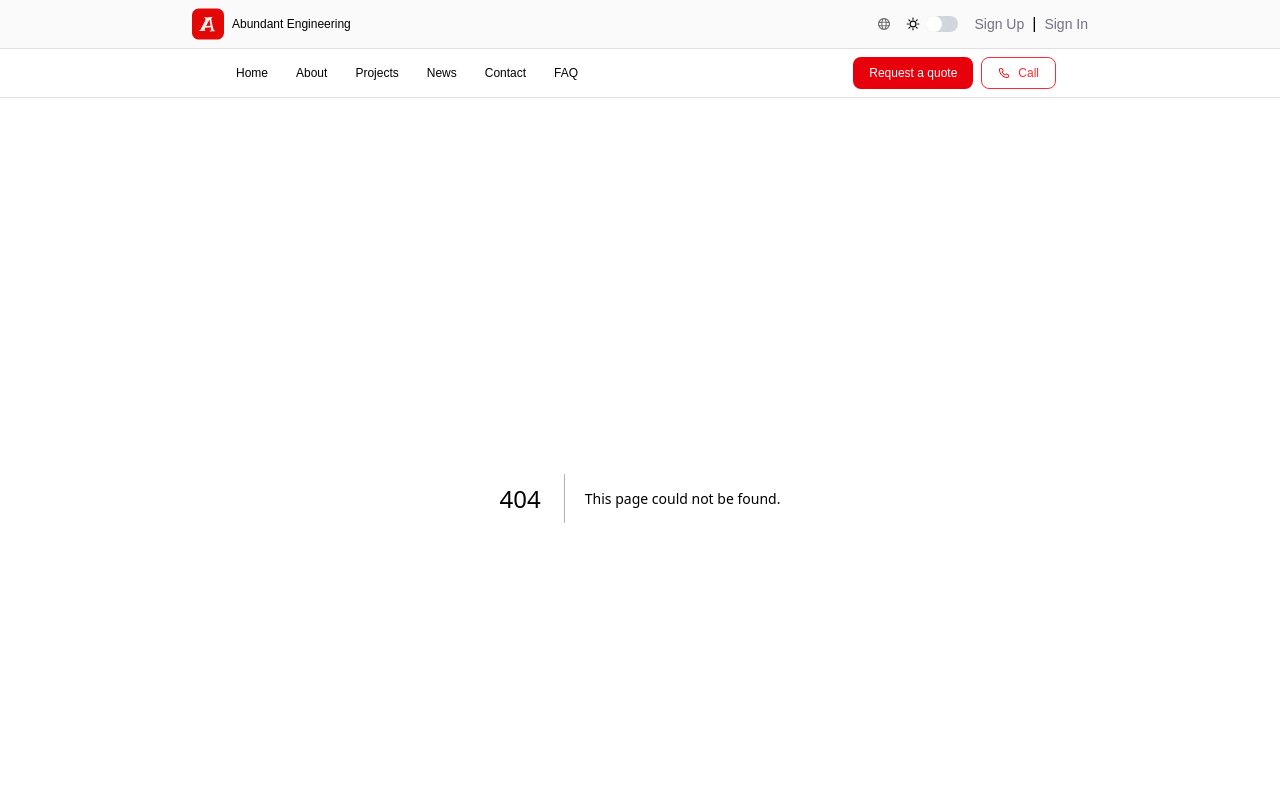
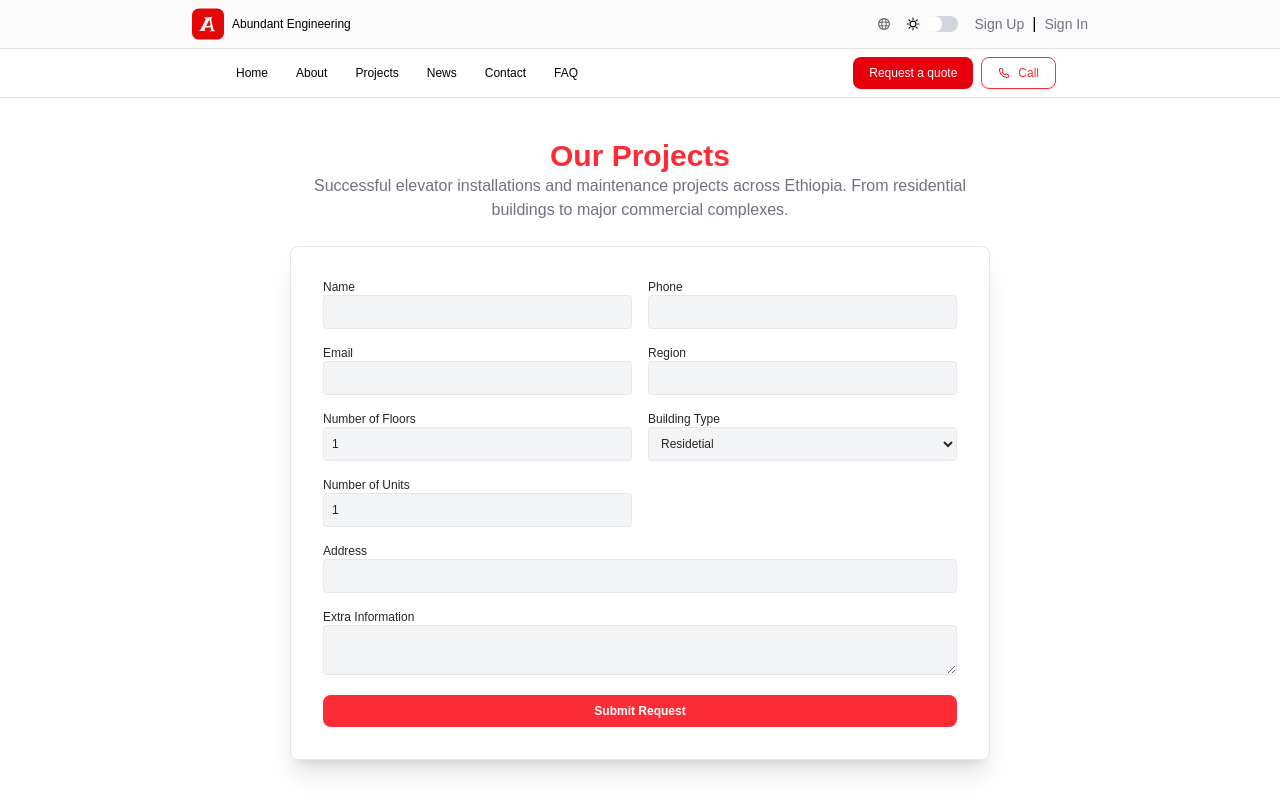
Before and after one commit to stpholise/abundante-engineering, a Next.js app: page /quote in a window 1280 px wide. Before the commit this address had no page. Shown: the top 800 px of the page. Built offline with nearby package versions, Linux system fonts and the light colour scheme.

Commit message:
add request a quota page

```diff
--- a/app/_components/cards/ServiceCard.tsx
+++ b/app/_components/cards/ServiceCard.tsx
@@ -57,4 +57,5 @@ const ServiceCard = ({
   );
 };
 
+
 export default ServiceCard;
--- a/app/_components/layout/Footer.tsx
+++ b/app/_components/layout/Footer.tsx
@@ -1,3 +1,4 @@
+
 import Image from "next/image";
 import Link from "next/link";
 
@@ -84,9 +85,9 @@ const Footer = () => {
                     </Link>
                   ))}
                 </div>
-                <button className="text-xs bg-red-600 h-7 w-full text-white px-4 py-2 mt-2 rounded-lg font-medium cursor-pointer flex items-center justify-center gap-2">
+                <Link href='/quote'  className="text-xs bg-red-600 h-7 w-full text-white px-4 py-2 mt-2 rounded-lg font-medium cursor-pointer flex items-center justify-center gap-2">
                   Request a quote
-                </button>
+                </Link>
                 <button className="text-xs border border-[#e6e6e6] bg-white dark:bg-[#1c1c1c] dark:border-[#262626] dark:text-white h-7 w-full text-[#0a0a0a] px-4 py-2 mt-2 rounded-lg font-medium cursor-pointer flex items-center justify-center gap-2">
                   FAQ
                 </button>
--- a/app/home/_components/ClientWrapper.tsx
+++ b/app/home/_components/ClientWrapper.tsx
@@ -1,7 +1,7 @@
 "use client";
 import { ReactNode } from "react";
 import ServiceCard from "../../_components/cards/ServiceCard";
-import { useRouter } from "next/navigation";
+import { useRouter } from "next/navigation"
 
 import Image from "next/image";
 
@@ -83,7 +83,7 @@ const ClientWrapper = ({ children }: { children: ReactNode }) => {
           impact.
         </p>
         <div className="flex gap-4 my-4">
-          <button className="bg-red-600 text-white px-4 py-2 rounded-lg text-xs flex items-center gap-2 h-9">
+          <button onClick={() => router.push('/quote')} className="bg-red-600 text-white px-4 py-2 rounded-lg text-xs flex items-center gap-2 h-9">
             Request a Quote
             <Image
               src={"/arrow-right-white.svg"}
--- /dev/null
+++ b/app/quote/page.tsx
@@ -0,0 +1,276 @@
+"use client";
+
+import { useState } from "react";
+import { Formik, Form, Field, ErrorMessage } from "formik";
+import clsx from "clsx";
+import * as Yup from "yup";
+import { toast } from "react-toastify";
+import { TrippleSpiner } from "@/app/_components/utils/Loading";
+
+interface RequestType {
+  name: string;
+  phone: string;
+  email: string;
+  region: string;
+  num_of_floors: number;
+  type: string;
+  image: string;
+  building_type: string;
+  num_of_units: number;
+  address: string;
+  extra: string;
+}
+
+const Page = () => {
+  const [loading, setLoading] = useState<boolean>(false);
+  const initialValues: RequestType = {
+    name: "",
+    phone: "",
+    email: "",
+    region: "",
+    num_of_floors: 1,
+    type: "",
+    image: "",
+    building_type: "",
+    num_of_units: 1,
+    address: "",
+    extra: "",
+  };
+  const validationSchima = Yup.object({
+    name: Yup.string().required("Required"),
+    phone: Yup.string().required("Required"),
+    email: Yup.string().email("Enter a valid email").required("Requiered"),
+    region: Yup.string().required("Required"),
+  });
+
+  const submitRequest = async (values: RequestType) => {
+    setLoading(true);
+    try {
+      await fetch("https://formsubmit.co/stephenolise4@gmail.com", {
+        method: "POST",
+        headers: {
+          "Content-Type": "application/x-www-form-urlencoded",
+        },
+        body: new URLSearchParams({
+          name: values.name,
+          phone: values.phone,
+          email: values.email,
+          region: values.region,
+          num_of_floors: values.num_of_floors.toString(),
+          type: values.type,
+          building_type: values.building_type,
+          num_of_units: values.num_of_units.toString(),
+          address: values.address,
+          extra: values.extra,
+        }),
+      });
+      toast.success("Submitted Successfully");
+      setLoading(false);
+    } catch (err) {
+      if (err instanceof Error) {
+        console.log(err.message);
+      }
+      setLoading(false);
+    } finally {
+      setLoading(false);
+    }
+  };
+
+  return (
+    <div className="bg-white py-10">
+      <div className="">
+        <div className="mx-auto max-w-3xl mb-6">
+          <h1 className="text-red-500 text-3xl font-bold text-center">
+            Our Projects{" "}
+          </h1>
+          <p className="max-w-2xl text-center text-[#717182] mx-auto">
+            Successful elevator installations and maintenance projects across
+            Ethiopia. From residential buildings to major commercial complexes.
+          </p>
+        </div>
+        <div className="static text-[#262626]  mx-auto  w-full rounded-lg px-4 py-4 lg:px-6 lg:py-6 max-w-3xl z-80  lg:w-[700px] border border-gray-200 bg-white shadow-xl">
+          {loading && (
+            <div className="absolute top-1/2 left-1/2 right-1/2 z-50">
+              <TrippleSpiner />
+            </div>
+          )}
+
+          <div className="rounded-lg text-xs overflow-y-auto scrollbar-hide h-full  p-2">
+            <Formik
+              onSubmit={submitRequest}
+              initialValues={initialValues}
+              validationSchema={validationSchima}
+            >
+              {({ isValid }) => (
+                <Form className="flex flex-col gap-4 h-11/12 ">
+                  <div className="lg:grid grid-cols-2 flex flex-col gap-4">
+                    <div className="">
+                      <label className="block">Name</label>
+                      <Field
+                        name="name"
+                        className="border border-gray-200 bg-gray-100  p-2 w-full rounded outline-none"
+                      />
+                      <ErrorMessage
+                        name="name"
+                        component="div"
+                        className="text-red-500"
+                      />
+                    </div>
+
+                    <div>
+                      <label className="block">Phone</label>
+                      <Field
+                        name="phone"
+                        className="border border-gray-200 bg-gray-100  p-2 w-full rounded outline-none"
+                      />
+                      <ErrorMessage
+                        name="phone"
+                        component="div"
+                        className="text-red-500"
+                      />
+                    </div>
+
+                    {/* EMAIL */}
+                    <div>
+                      <label className="block">Email</label>
+                      <Field
+                        type="email"
+                        name="email"
+                        className="border border-gray-200 bg-gray-100  p-2 w-full rounded outline-none"
+                      />
+                      <ErrorMessage
+                        name="email"
+                        component="div"
+                        className="text-red-500"
+                      />
+                    </div>
+
+                    {/* REGION */}
+                    <div>
+                      <label className="block">Region</label>
+                      <Field
+                        name="region"
+                        className="border border-gray-200 bg-gray-100  p-2 w-full rounded outline-none"
+                      />
+                      <ErrorMessage
+                        name="region"
+                        component="div"
+                        className="text-red-500"
+                      />
+                    </div>
+
+                    {/* FLOORS */}
+                    <div>
+                      <label className="block">Number of Floors</label>
+                      <Field
+                        name="num_of_floors"
+                        type="number"
+                        min={1}
+                        className="border border-gray-200 bg-gray-100 p-2 w-full rounded outline-none"
+                      />
+                      <ErrorMessage
+                        name="num_of_floors"
+                        component="div"
+                        className="text-red-500"
+                      />
+                    </div>
+
+                    {/* BUILDING TYPE */}
+                    <div>
+                      <label className="block">Building Type</label>
+                      <Field
+                        as="select"
+                        name="building_type"
+                        className="border border-gray-200 bg-gray-100  p-2 w-full rounded outline-none"
+                      >
+                        {buildingTypeValues.map((item, index) => (
+                          <option
+                            key={index + item}
+                            value={item}
+                            className="capitalize"
+                          >
+                            {item}
+                          </option>
+                        ))}
+                      </Field>
+                      <ErrorMessage
+                        name="building_type"
+                        component="div"
+                        className="text-red-500"
+                      />
+                    </div>
+
+                    {/* NUMBER OF UNITS */}
+                    <div>
+                      <label className="block">Number of Units</label>
+                      <Field
+                        name="num_of_units"
+                        type="number"
+                        min={1}
+                        className="border border-gray-200 bg-gray-100  p-2 w-full rounded outline-none"
+                      />
+                      <ErrorMessage
+                        name="num_of_units"
+                        component="div"
+                        className="text-red-500"
+                      />
+                    </div>
+                  </div>
+
+                  {/* ADDRESS */}
+                  <div>
+                    <label className="block">Address</label>
+                    <Field
+                      name="address"
+                      className="border border-gray-200 bg-gray-100  p-2 w-full rounded outline-none"
+                    />
+                    <ErrorMessage
+                      name="address"
+                      component="div"
+                      className="text-red-500"
+                    />
+                  </div>
+
+                  {/* EXTRA */}
+                  <div>
+                    <label className="block">Extra Information</label>
+                    <Field
+                      as="textarea"
+                      name="extra"
+                      className="border border-gray-200 bg-gray-100  p-2 w-full rounded outline-none"
+                    />
+                    <ErrorMessage
+                      name="extra"
+                      component="div"
+                      className="text-red-500"
+                    />
+                  </div>
+                  <button
+                    className={clsx(
+                      "mt-auto   py-2 w-full  h-8 rounded-lg text-xs font-semibold text-white",
+                      isValid ? "bg-red-500" : "bg-red-300"
+                    )}
+                  >
+                    Submit Request
+                  </button>
+                </Form>
+              )}
+            </Formik>
+          </div>
+        </div>
+      </div>
+    </div>
+  );
+};
+
+const buildingTypeValues: string[] = [
+  "Residetial",
+  "Commercial",
+  "Government",
+  "Huspitality",
+  "Healthcare",
+  "Industral",
+  "Education",
+];
+
+export default Page;
```
